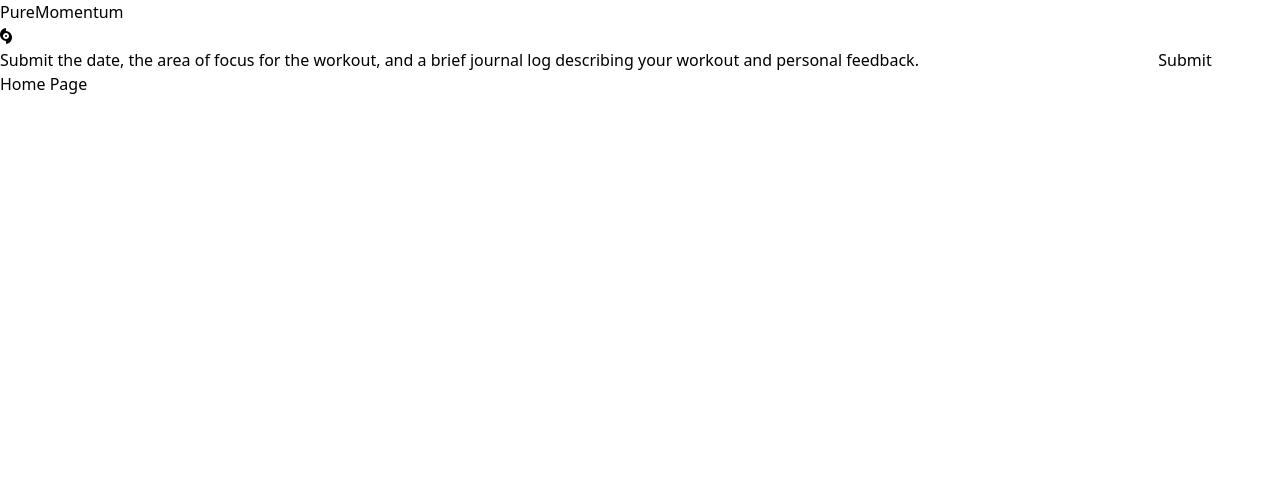
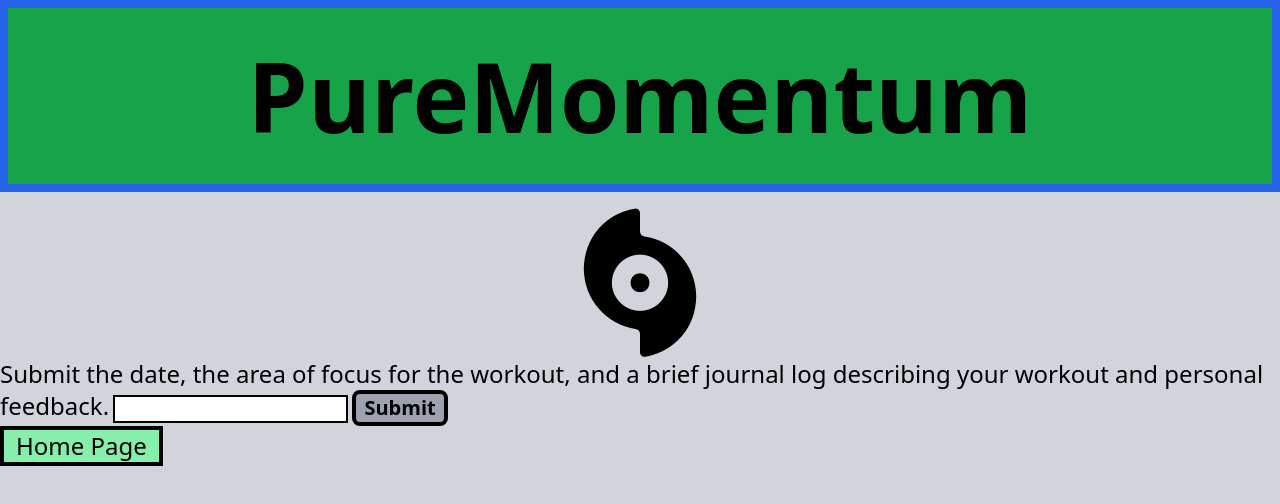
Before and after one commit to sarafuller2018/PureMomentum-Workout-Site, a plain HTML site: page journallog.html in a window 1280 px wide. Drawn offline with nearby package versions, Linux system fonts and the light colour scheme.

Commit message:
added CSS and tailwind to journal page

```diff
--- a/Assets/CSS/style.css
+++ b/Assets/CSS/style.css
@@ -1,5 +1,3 @@
-
-
 .workouts {
     margin: 10px;
     /* Add margin for spacing between elements */
@@ -64,5 +62,8 @@
 .logo{
     width: 300px;
     height: 250px;
+}
 
+.logo-font {
+ font-size: 150px;
 }
--- a/journallog.html
+++ b/journallog.html
@@ -11,18 +11,18 @@
 
 </head>
 
-<body>
-    <header>
-        <h1>PureMomentum</h1>
-        <i class="fa-solid fa-hurricane"></i>
+<body class="bg-gray-300">
+    <header class="py-0 space-y-4 bg-gray-300">
+        <h1 class="bg-green-600 text-8xl font-bold flex items-center justify-center py-10 border-8 border-blue-600">PureMomentum</h1>
+        <i class="fa-solid fa-hurricane logo-font flex justify-center"></i>
     </header>
 
     <section>
         <form>
-            <label>Submit the date, the area of focus for the workout, and a brief journal log describing your workout
+            <label class="text-2xl">Submit the date, the area of focus for the workout, and a brief journal log describing your workout
                 and personal feedback.</label>
-            <input type="text" id="journalEntry"> <!--save to localStorage--><!--then retrieved from localStorage-->
-            <input type="submit" id="submitJournalButton">
+            <input type="text" id="journalEntry" class="border-black border-2"> <!--save to localStorage--><!--then retrieved from localStorage-->
+            <input type="submit" id="submitJournalButton" class="text-xl bg-gray-400 border-black border-4 rounded-lg px-2 font-bold">
         </form>
     </section>
 
@@ -33,7 +33,7 @@
     </section>
 
     <a href="mainpage.html">
-        <button>Home Page</button>
+        <button class="bg-green-300 border-black border-4 text-2xl px-3">Home Page</button>
     </a>
 
     <script src="./Assets/js/journallog.js"></script>
```
Also changed, not shown: mainpage.html (+0 -3 lines).
